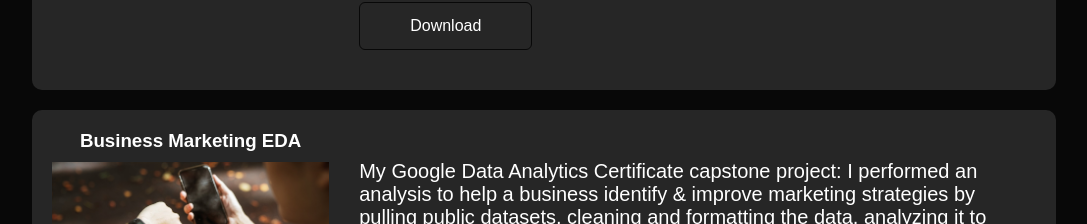
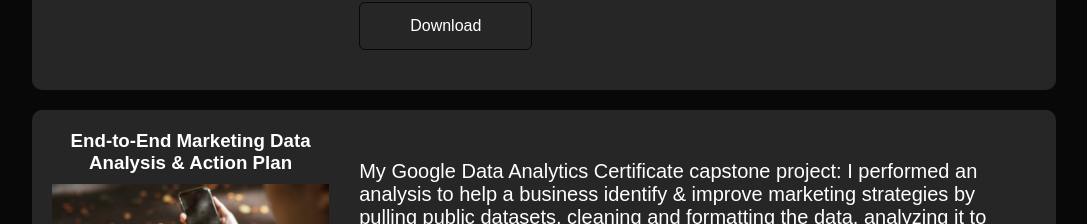
Before and after one commit to T-Bower-GH/Portfolio-Website, a React (Create React App) app: page / in a window 1280 px wide. Shown: the part 1440-1664 px from the top of the page, without its empty margins (96-1183 px from the left). Built offline with nearby package versions, Linux system fonts and the light colour scheme.

Commit message:
Updated End-to-End Marketing Data Analysis & Action Plan name

```diff
--- a/src/components/MyPortfolio/MyPortfolio.jsx
+++ b/src/components/MyPortfolio/MyPortfolio.jsx
@@ -21,7 +21,7 @@ function MyPortfolio() {
             isDownloadable: true,
             downloadLink: 'https://www.dropbox.com/scl/fi/gd0c6vbar5t2bvad3obll/HR-Data-Analysis-with-Machine-Learning.zip?rlkey=1a9v9ygq2ucdrf5lku3d0iyc0&dl=1',
         },{
-            title: 'Business Marketing EDA',
+            title: 'End-to-End Marketing Data Analysis & Action Plan',
             imgSrc: wellnessTechnologyImg,
             description: 'My Google Data Analytics Certificate capstone project: I performed an analysis to help a business identify & improve marketing strategies by pulling public datasets, cleaning and formatting the data, analyzing it to identify trends and potential opportunties to take advantage of, prepared data visualizations, and communicated an action plan based on the results. This project was documented in a Jupyter Notebook through Kaggle using the R programming language.',
             isLinkAvailable: true,
```
